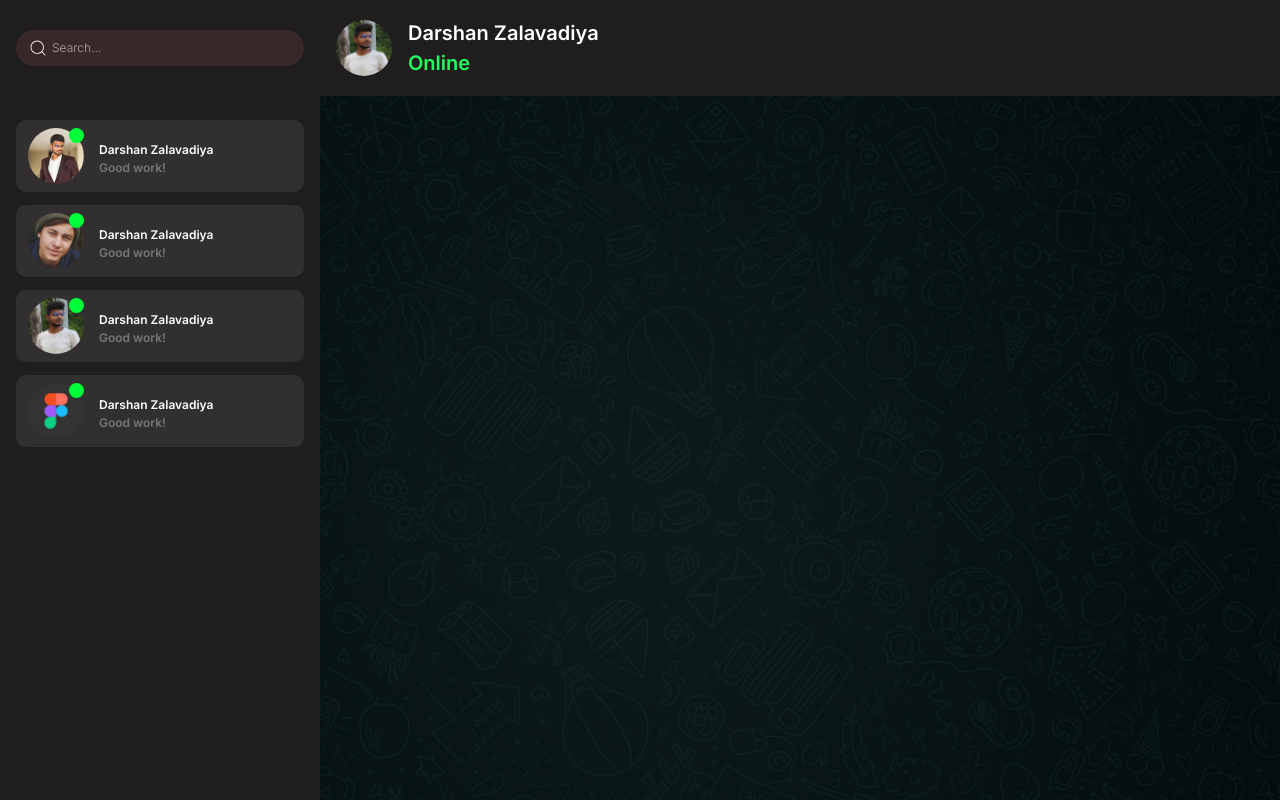
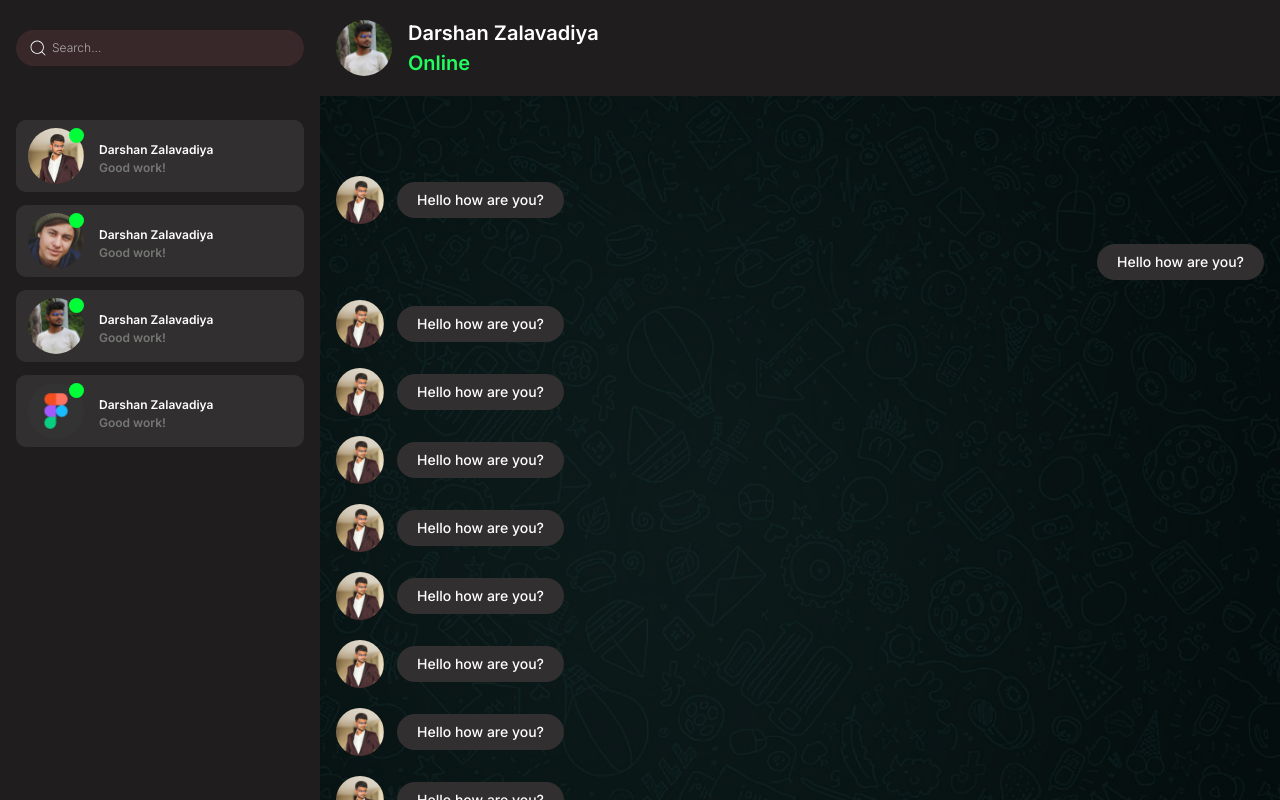
Before and after one commit to shakilkhan12/Youtube-real-time-chat, a Next.js app in the folder client/: page / in a window 1280 px wide. Built offline with nearby package versions, Linux system fonts and the light colour scheme.

Commit message:
created chats section

```diff
--- /dev/null
+++ b/client/components/Chat.tsx
@@ -0,0 +1,92 @@
+import Image from "next/image"
+
+
+const Chat = () => {
+  return (
+    <div className="absolute top-[96px] left-[320px] right-0 min-h-[calc(100vh-96px)] max-h-[calc(100vh-96px)] overflow-y-auto pt-20 pb-28 px-4 [&::-webkit-scrollbar]:w-2
+    [&::-webkit-scrollbar-track]:rounded-full
+    [&::-webkit-scrollbar-track]:bg-[#312F2F]
+    [&::-webkit-scrollbar-thumb]:rounded-full
+    [&::-webkit-scrollbar-thumb]:bg-[#767876]
+    dark:[&::-webkit-scrollbar-track]:bg-slate-700
+    dark:[&::-webkit-scrollbar-thumb]:bg-slate-500">
+        <div className="flex items-center gap-[13px]">
+            <div className="relative w-12 h-12 ">
+                <Image src="/images/user1.png" alt="user" fill className="w-full h-full object-cover rounded-full"  />
+            </div>
+            <span className="bg-[#312F2F] text-white py-2 px-5 rounded-[30px] text-sm font-medium">Hello how are you?</span>
+        </div>
+        <div className="flex justify-end mt-5">
+        <span className="bg-[#312F2F] text-white py-2 px-5 rounded-[30px] text-sm font-medium">Hello how are you?</span>
+        </div>
+        <div className="flex items-center gap-[13px] mt-5">
+            <div className="relative w-12 h-12 ">
+                <Image src="/images/user1.png" alt="user" fill className="w-full h-full object-cover rounded-full"  />
+            </div>
+            <span className="bg-[#312F2F] text-white py-2 px-5 rounded-[30px] text-sm font-medium">Hello how are you?</span>
+        </div>
+        <div className="flex items-center gap-[13px] mt-5">
+            <div className="relative w-12 h-12 ">
+                <Image src="/images/user1.png" alt="user" fill className="w-full h-full object-cover rounded-full"  />
+            </div>
+            <span className="bg-[#312F2F] text-white py-2 px-5 rounded-[30px] text-sm font-medium">Hello how are you?</span>
+        </div>
+        <div className="flex items-center gap-[13px] mt-5">
+            <div className="relative w-12 h-12 ">
+                <Image src="/images/user1.png" alt="user" fill className="w-full h-full object-cover rounded-full"  />
+            </div>
+            <span className="bg-[#312F2F] text-white py-2 px-5 rounded-[30px] text-sm font-medium">Hello how are you?</span>
+        </div>
+        <div className="flex items-center gap-[13px] mt-5">
+            <div className="relative w-12 h-12 ">
+                <Image src="/images/user1.png" alt="user" fill className="w-full h-full object-cover rounded-full"  />
+            </div>
+            <span className="bg-[#312F2F] text-white py-2 px-5 rounded-[30px] text-sm font-medium">Hello how are you?</span>
+        </div>
+        <div className="flex items-center gap-[13px] mt-5">
+            <div className="relative w-12 h-12 ">
+                <Image src="/images/user1.png" alt="user" fill className="w-full h-full object-cover rounded-full"  />
+            </div>
+            <span className="bg-[#312F2F] text-white py-2 px-5 rounded-[30px] text-sm font-medium">Hello how are you?</span>
+        </div>
+        <div className="flex items-center gap-[13px] mt-5">
+            <div className="relative w-12 h-12 ">
+                <Image src="/images/user1.png" alt="user" fill className="w-full h-full object-cover rounded-full"  />
+            </div>
+            <span className="bg-[#312F2F] text-white py-2 px-5 rounded-[30px] text-sm font-medium">Hello how are you?</span>
+        </div>
+        <div className="flex items-center gap-[13px] mt-5">
+            <div className="relative w-12 h-12 ">
+                <Image src="/images/user1.png" alt="user" fill className="w-full h-full object-cover rounded-full"  />
+            </div>
+            <span className="bg-[#312F2F] text-white py-2 px-5 rounded-[30px] text-sm font-medium">Hello how are you?</span>
+        </div>
+        <div className="flex items-center gap-[13px] mt-5">
+            <div className="relative w-12 h-12 ">
+                <Image src="/images/user1.png" alt="user" fill className="w-full h-full object-cover rounded-full"  />
+            </div>
+            <span className="bg-[#312F2F] text-white py-2 px-5 rounded-[30px] text-sm font-medium">Hello how are you?</span>
+        </div>
+        <div className="flex items-center gap-[13px] mt-5">
+            <div className="relative w-12 h-12 ">
+                <Image src="/images/user1.png" alt="user" fill className="w-full h-full object-cover rounded-full"  />
+            </div>
+            <span className="bg-[#312F2F] text-white py-2 px-5 rounded-[30px] text-sm font-medium">Hello how are you?</span>
+        </div>
+        <div className="flex items-center gap-[13px] mt-5">
+            <div className="relative w-12 h-12 ">
+                <Image src="/images/user1.png" alt="user" fill className="w-full h-full object-cover rounded-full"  />
+            </div>
+            <span className="bg-[#312F2F] text-white py-2 px-5 rounded-[30px] text-sm font-medium">Hello how are you?</span>
+        </div>
+        <div className="flex items-center gap-[13px] mt-5">
+            <div className="relative w-12 h-12 ">
+                <Image src="/images/user1.png" alt="user" fill className="w-full h-full object-cover rounded-full"  />
+            </div>
+            <span className="bg-[#312F2F] text-white py-2 px-5 rounded-[30px] text-sm font-medium">Hello how are you?</span>
+        </div>
+    </div>
+  )
+}
+
+export default Chat
--- a/client/components/ChatWrapper.tsx
+++ b/client/components/ChatWrapper.tsx
@@ -1,3 +1,4 @@
+import Chat from "./Chat"
 import Conversation from "./Conversation"
 import Nav from "./Nav"
 
@@ -6,6 +7,7 @@ const ChatWrapper = () => {
     <div className="relative">
         <Conversation />
         <Nav />
+        <Chat />
     </div>
   )
 }
```
